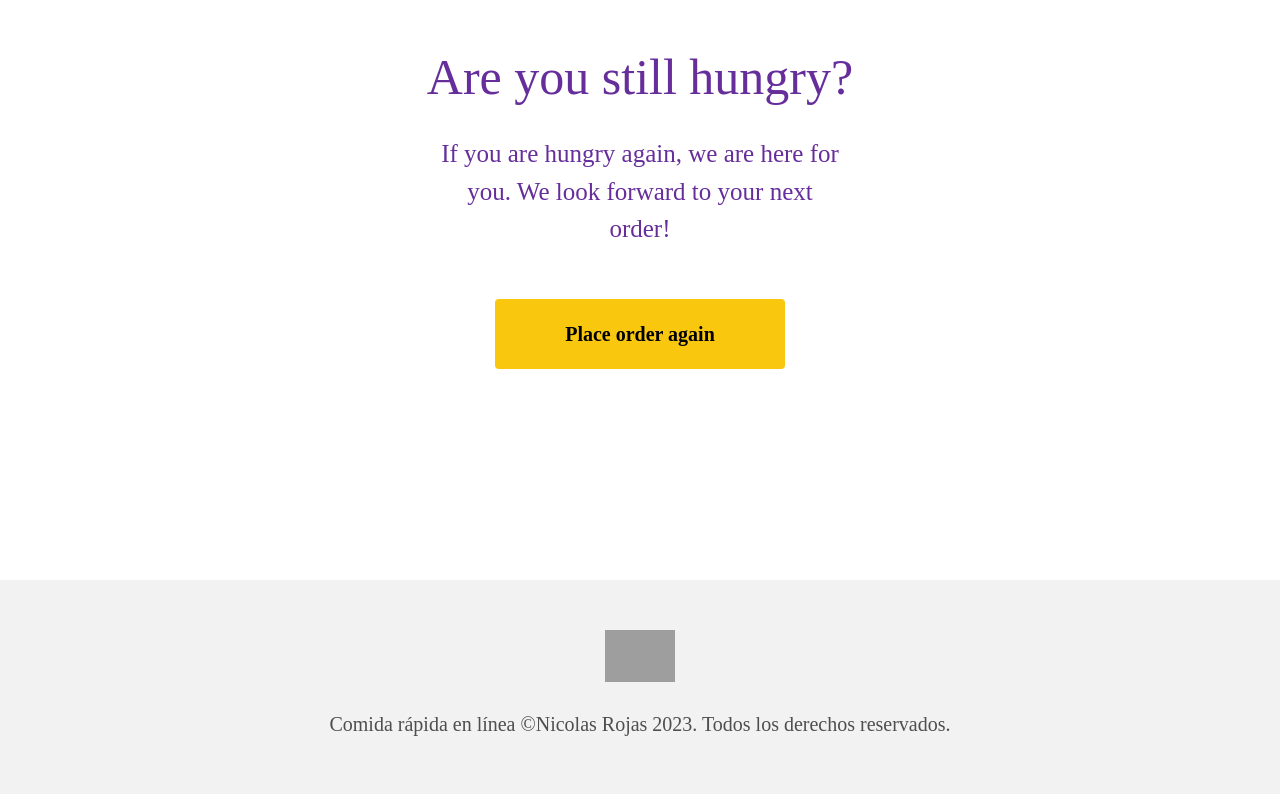
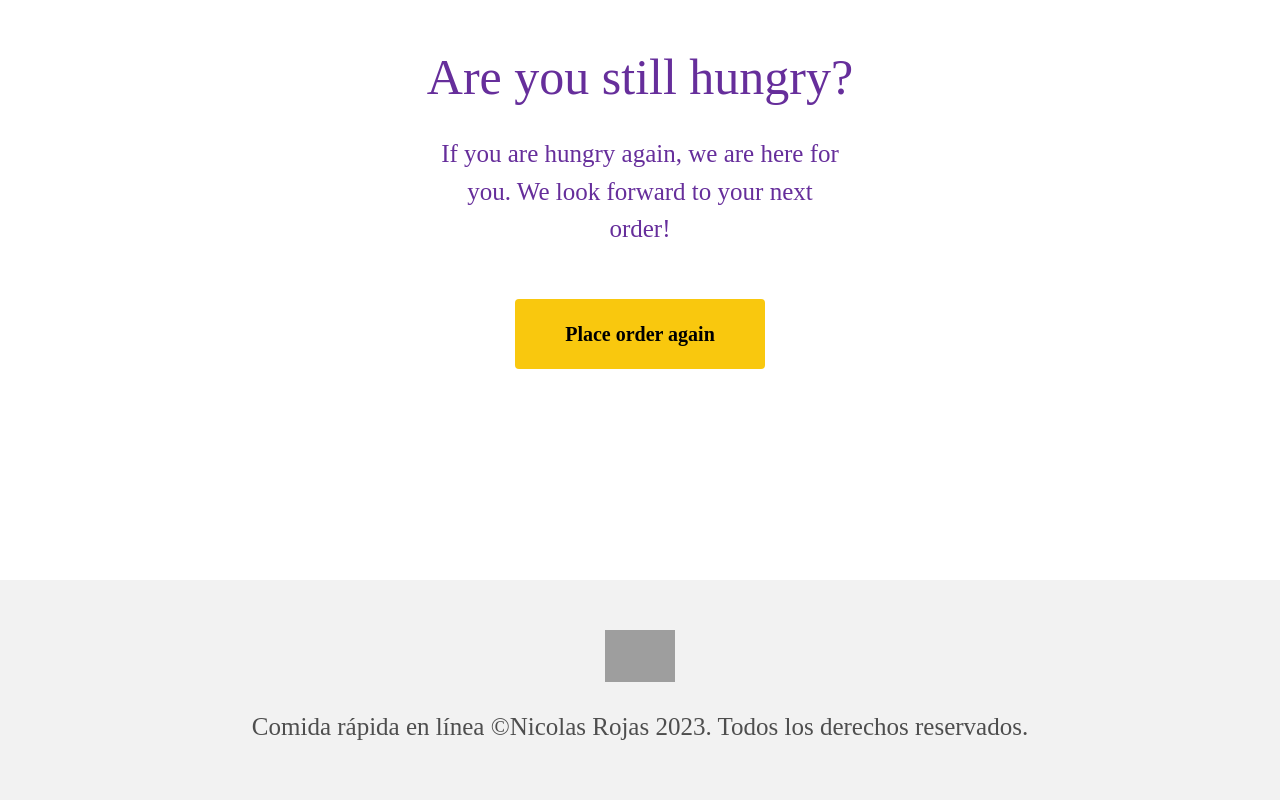
Before and after one commit to NicolasEstebanCuervo/FastBites, a React (Create React App) app: page /Thanks in a window 1280 px wide. Shown: the part 400-1200 px from the top of the page. Built offline with nearby package versions, Linux system fonts and the light colour scheme; grey boxes are pictures that could not be loaded; a web font is replaced by a local one.

Commit message:
Corrections

```diff
--- a/src/Componets/Footer/index.tsx
+++ b/src/Componets/Footer/index.tsx
@@ -43,10 +43,15 @@ const LogoFooter = styled.img`
 `;
 
 const TitleFooter = styled.h1`
-    font-size: 20px;
+    font-size: 25px;
     color: #4e4e4e;
+    text-align: center;
 
     @media (max-width: 750px) {
-        font-size: 2.7vw;
+        font-size: 20px;
+    }
+
+    @media (max-width: 400px) {
+        font-size: 5vw;
     }
 `;
--- a/src/Componets/ThanksMessage/index.tsx
+++ b/src/Componets/ThanksMessage/index.tsx
@@ -51,9 +51,10 @@ const SubtitleThanksMessage = styled.h1`
     max-width: 50%;
     color: #662e9b;
 
+
     @media (max-width: 400px) {
         max-width: 80%;
-        font-size: 8vw;
+        font-size: 6vw;
     }
 `;
 
@@ -93,7 +94,7 @@ const ButtonOrder = styled(Link)`
     text-decoration: none;
     background-color: #f9c80e;
     border: none;
-    padding: 20px 70px;
+    padding: 20px 50px;
     font-size: 20px;
     border-radius: 4px;
     cursor: pointer;
@@ -105,8 +106,16 @@ const ButtonOrder = styled(Link)`
         background: #e7b910;
     }
 
-    @media (max-width: 300px) {
-        font-size: 7vw;
+    @media (max-width: 1200px) {
+        max-width: 260px;
+    }
+
+    @media (max-width: 1000px) {
+        max-width: 300px;
+    }
+
+    @media (max-width: 350px) {
+        font-size: 6vw;
         padding: 1vh 6vw;
     }
 `;
```
